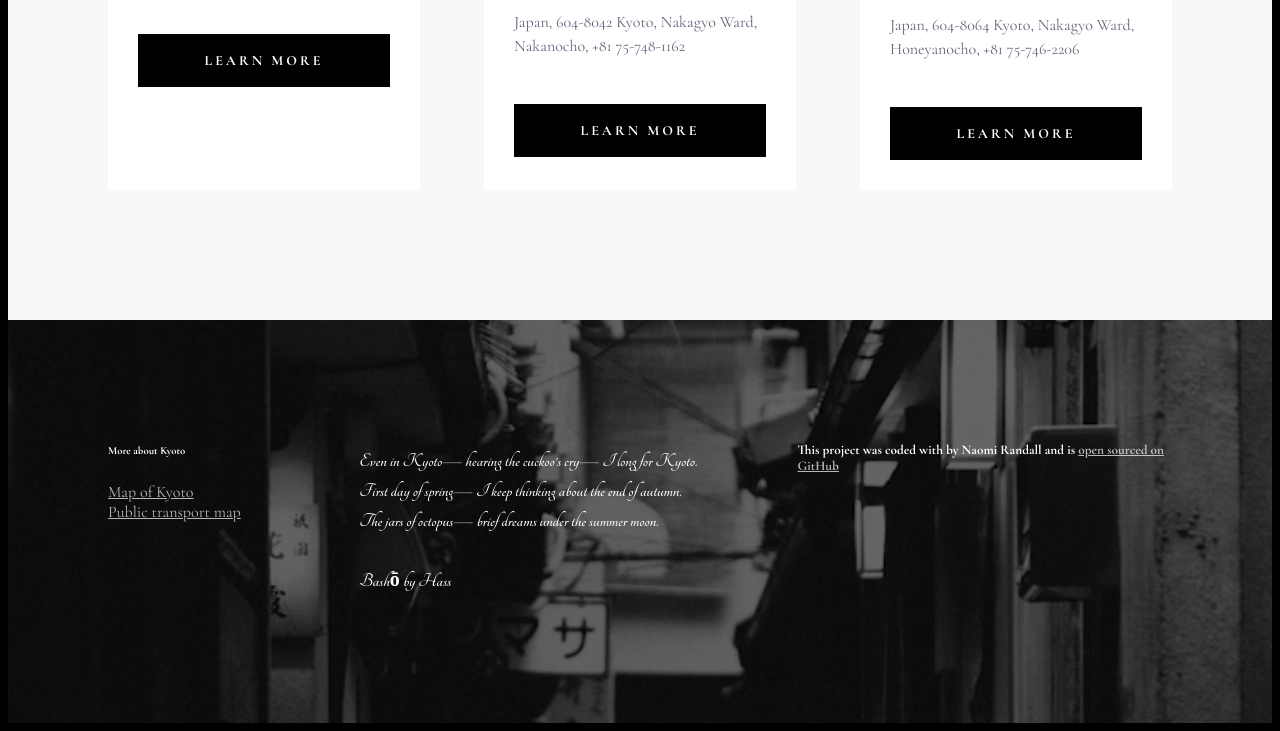
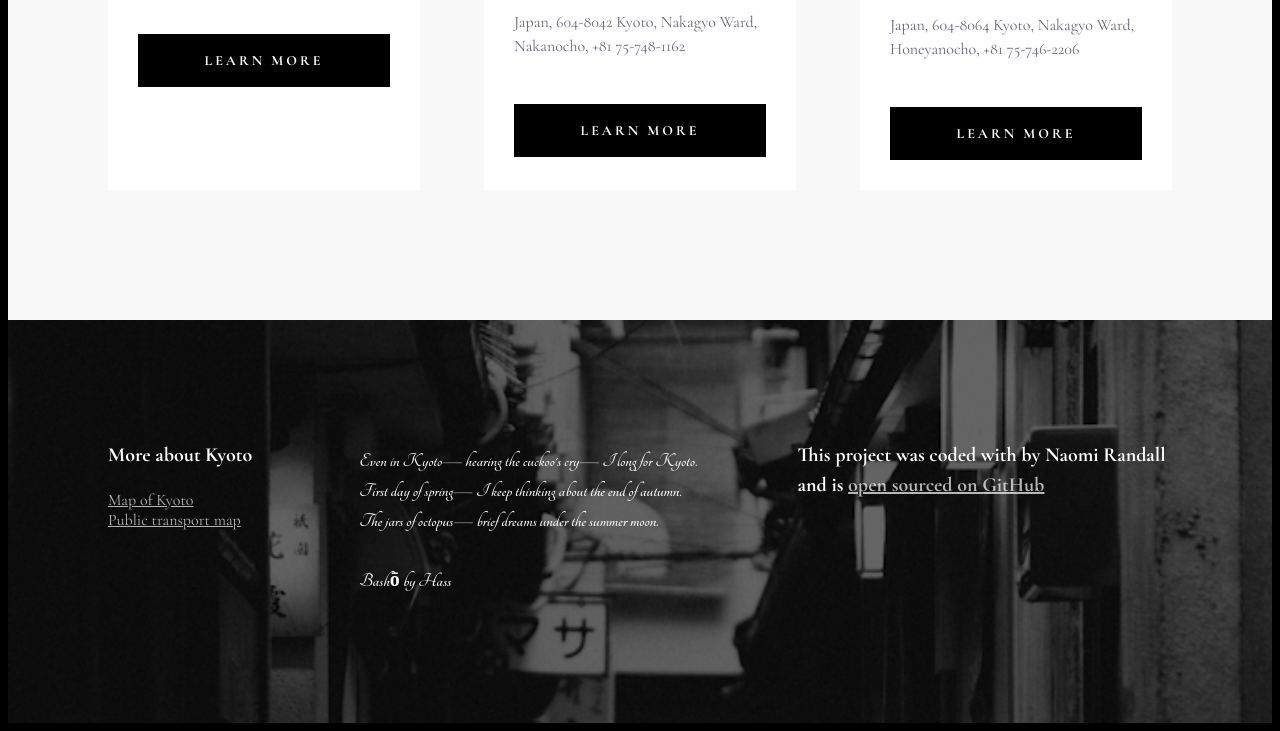
Before and after one commit to nmrndll/kyoto-travel-project, a plain HTML site: page index.html in a window 1280 px wide. Shown: the part 2242-2973 px from the top of the page. Drawn offline with nearby package versions, Linux system fonts and the light colour scheme.

Commit message:
footer update

```diff
--- a/index.html
+++ b/index.html
@@ -116,7 +116,7 @@
     <footer>
         <section class="grid grid-3-columns-with-first-narrow">
             <div>
-                <h6>More about Kyoto</h6>
+                <h3>More about Kyoto</h3>
                 <ul>
                     <li>
                         <a href="https://stroly.com/viewer/_OP_kyomap2016" target="_blank">
@@ -145,9 +145,9 @@
                 Bashō by Hass</h4>
             </div>
             <div>
-        <h5>This project was coded with by <strong>Naomi Randall</strong> and is
+        <h3>This project was coded with by <strong>Naomi Randall</strong> and is
     <a href="https://github.com/nmrndll/kyoto-travel-project" target="_blank">
-        open sourced on GitHub</a> </h5>
+        open sourced on GitHub</a> </h3>
         </div>
         </section>
     </footer>
```
